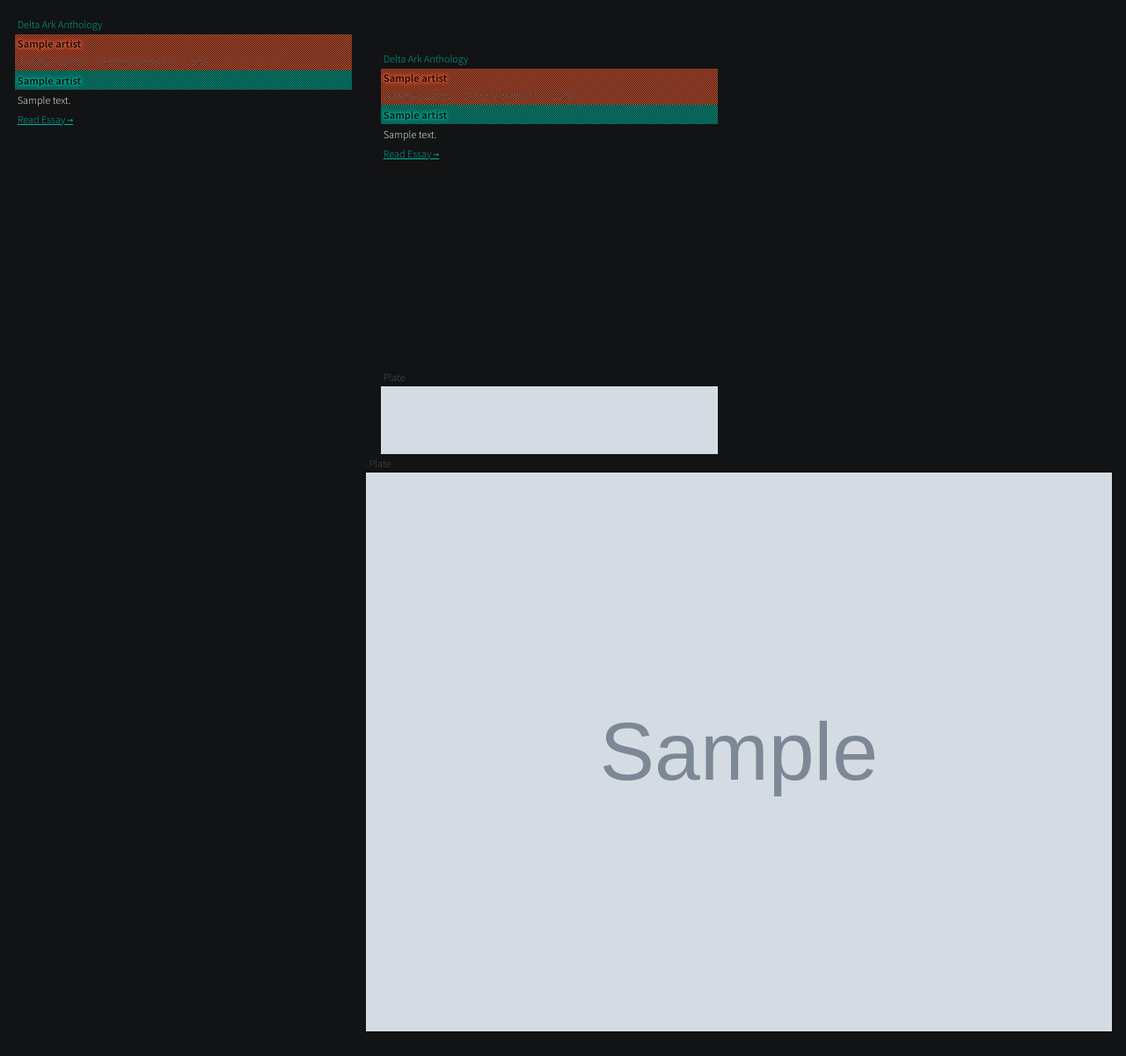
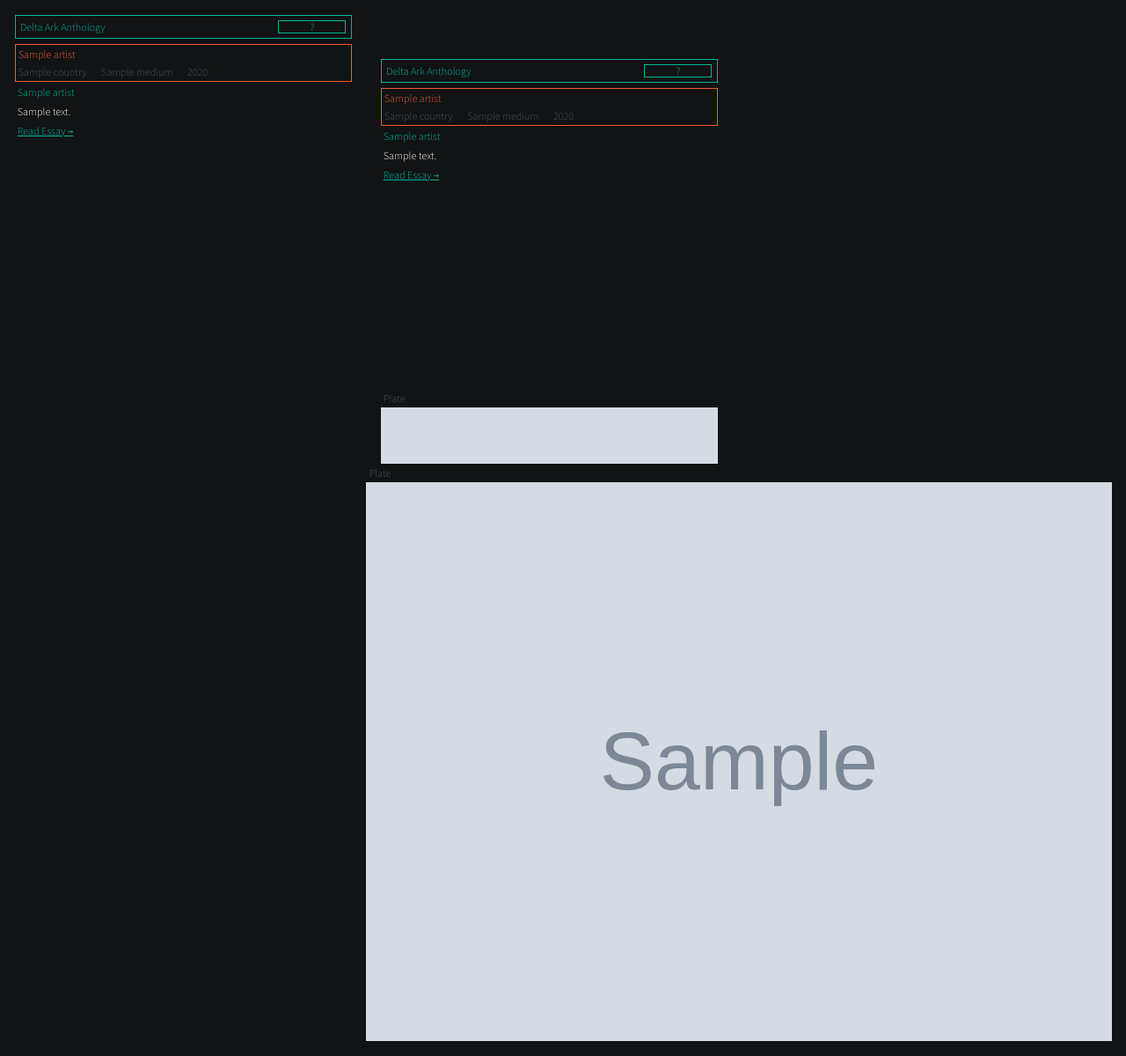
Before and after one commit to gridwalk/delta-ark-anthology, a Node project: template templates/artist.njk in a window 1280 px wide. Shown: the whole page at 88% size. Before the commit the page ends 1172 px from the top, so only its background shows below. Run offline with Node 20 templates, Linux system fonts and the light colour scheme; the template is opened without the code that fills it: most values are stand-ins (such as "Sample title", 1, 10 or a date in 2020); grey boxes marked "Sample" are stand-in pictures; some web fonts are replaced.

Commit message:
Put the title box and the sea on the artist pages
The title box from the homepage replaces the old header. Its name links
home and turns white on hover. The sea runs behind the page with no ship,
and each panel gets a black ground so that its text stays readable.

The halftone treatment is gone. The artist block now has a peach-red frame
that mirrors the teal title box, with the name in peach red. The work title
is plain sea-green text.

Co-Authored-By: Claude Opus 5.5 <noreply@anthropic.com>

```diff
--- a/static/css/main.css
+++ b/static/css/main.css
@@ -160,6 +160,21 @@ code, pre, kbd, samp {
 
 /* Artist page */
 
+/* The title box as the page header: two lines tall less the inset, the same
+   as on the homepage, and as wide as the prose column. The small gap below it
+   matches the one under the homepage's title box. */
+.artist-page .site-title {
+  height: calc(var(--line) * 2 - var(--pad-y) * 2);
+  max-width: 66ch;
+  margin-bottom: calc(var(--pad-y) * 2);
+}
+
+/* The sea runs behind the artist pages, so every panel gets a solid black
+   ground to keep its text readable. */
+.artist-page .panel {
+  background-color: var(--black);
+}
+
 /* Text-only pages stay a single measured column. Pages with media become two
    columns — prose left, media right — so the video fills what was empty space.
    The aside is offset from the prose column by a gap. */
@@ -235,42 +250,19 @@ code, pre, kbd, samp {
   border: 0;
 }
 
-/* Inverted blocks, screened back to a halftone. A 2px tile with two opposing
-   colored quadrants gives a checkerboard — every other pixel is inked, the rest
-   transparent, so the black ground reads through at 50%. Hard color stops keep
-   the pixels crisp rather than blurring into a solid mid-tone.
-   Each block sets --halftone; the pattern itself is written once. */
-.artist-header,
-.artist-work {
-  background-color: transparent;
-  background-image: repeating-conic-gradient(
-    var(--halftone) 0% 25%,
-    transparent 0% 50%
-  );
-  background-size: 2px 2px;
+/* The artist block: the name and its details, framed in peach red the way
+   the title box above it is framed in sea green. */
+.artist-header {
+  border: 1px solid var(--peach-red);
 }
 
-.artist-header {
-  --halftone: var(--peach-red);
+.artist-name {
+  color: var(--peach-red);
 }
 
-.artist-work {
-  --halftone: var(--sea-green);
-}
-
-/* The halftone halves the ink behind the text, so contrast suffers. A halo in
-   the block's own color pools solid ink right around the glyphs — the letters
-   sit on 100% color instead of a 50% dither, while the block still reads as a
-   screen from any distance. The class beats the universal weight lock. */
-.artist-name,
+/* The work title, as plain sea-green text. */
 .artist-work-title {
-  color: var(--black);
-  font-weight: 700;
-  text-shadow:
-    0 0 1px var(--halftone),
-    0 0 2px var(--halftone),
-    0 0 4px var(--halftone),
-    0 0 6px var(--halftone);
+  color: var(--sea-green);
 }
 
 .artist-body h2 {
--- a/templates/artist.njk
+++ b/templates/artist.njk
@@ -3,6 +3,15 @@
 {% block title %}{{ artist.name }} &mdash; Delta Ark Anthology{% endblock %}
 
 {% block bodyClass %}artist-page{% endblock %}
+
+{# The homepage's title box stands in for the site header: the name links
+   home, and the "?" links to the about page. #}
+{% block header %}
+<header class="site-header site-title title-box">
+  <a href="/" class="title-box-name">Delta Ark Anthology</a>
+  <a href="/about/" class="title-box-about" aria-label="About">?</a>
+</header>
+{% endblock %}
 
 {% block content %}
 {% set hasMedia = artist.video_url or artist.featured_image %}
--- a/templates/base.njk
+++ b/templates/base.njk
@@ -23,13 +23,13 @@
     <canvas id="scene" class="scene-backdrop" data-count="{{ artists | length }}" aria-hidden="true"></canvas>
   {% endif %}
 
-  {% if page == 'toc' or page == 'about' %}
+  {% if page == 'toc' or page == 'about' or page == 'artist' %}
     {# The ship is a self-contained WebGPU build with its own render loop, so
        it is framed rather than imported. pointer-events are disabled in CSS so
        its OrbitControls never swallow clicks meant for the listing above.
        On the homepage, ?groups= sets aside one group of buildings per listing
-       entry, which ship-highlight.js lights on hover. On the about page,
-       ?ship=0 leaves the sea alone, with no ship. #}
+       entry, which ship-highlight.js lights on hover. On the about and artist
+       pages, ?ship=0 leaves the sea alone, with no ship. #}
     <iframe
       class="ship-backdrop"
       src="{% if page == 'toc' %}/ship/?groups={{ artists | length }}{% else %}/ship/?ship=0{% endif %}"
```
